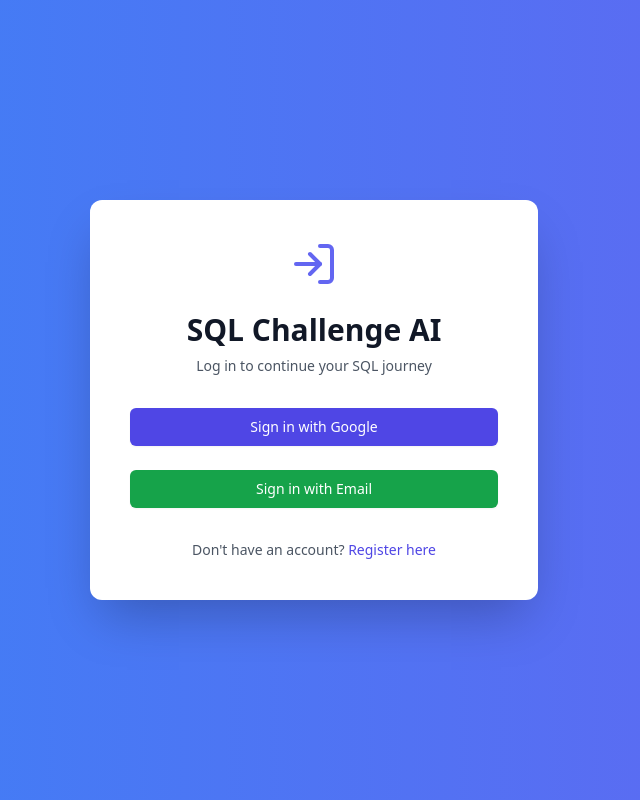
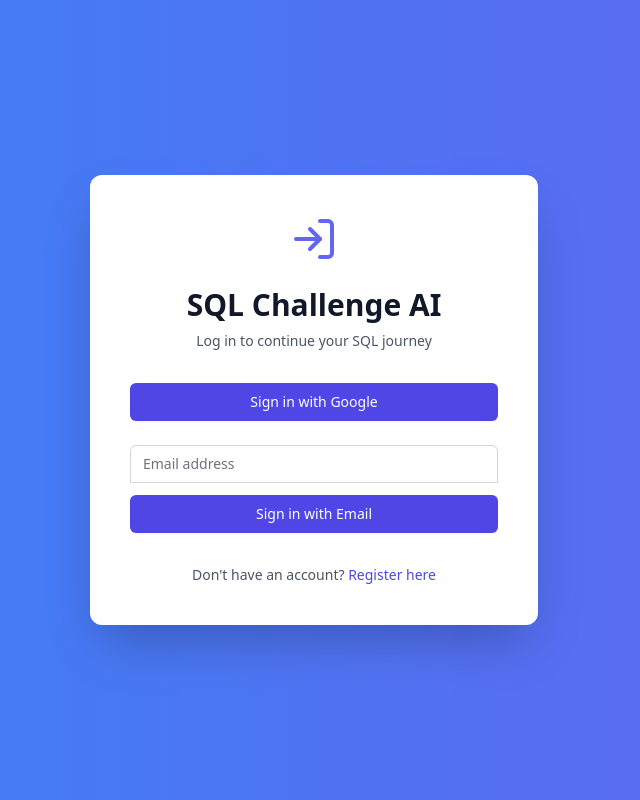
Before and after one commit to jboliv01/sql-tutor-ai, a Next.js app in the folder llm-sql-wrapper-frontend/: page /login in a window 1280 px wide. Shown: the whole page, without its empty margins (326-966 px from the left). Built offline with nearby package versions, Linux system fonts and the light colour scheme; no server answers.

Commit message:
Implement OAuth email auth without sensitive data

```diff
--- /dev/null
+++ b/llm-sql-wrapper-frontend/src/app/LayoutContent.tsx
@@ -0,0 +1,29 @@
+import React from 'react';
+import { usePathname } from 'next/navigation';
+import { useSession } from "next-auth/react";
+import Header from './Header';
+
+export default function LayoutContent({ children }: { children: React.ReactNode }) {
+  const pathname = usePathname();
+  const isAuthPage = pathname === '/login' || pathname === '/register';
+  const { data: session, status } = useSession();
+  const isLoading = status === 'loading';
+  const isAuthenticated = status === 'authenticated';
+
+  console.log('Rendering layout:', { isAuthenticated, isLoading, isAuthPage });
+
+  return (
+    <div className={`min-h-screen flex flex-col ${isAuthPage ? '' : 'bg-gradient-to-br from-blue-50 to-indigo-100'}`}>
+      {!isAuthPage && <Header />}
+      <main className={`flex-grow ${isAuthPage ? '' : 'container mx-auto px-4 py-8'}`}>
+        {isLoading ? (
+          <div className="min-h-screen flex items-center justify-center">
+            <p className="text-xl">Loading...</p>
+          </div>
+        ) : (
+          children
+        )}
+      </main>
+    </div>
+  );
+}
--- /dev/null
+++ b/llm-sql-wrapper-frontend/src/app/api/auth/[...nextauth]/route.ts
@@ -0,0 +1,17 @@
+import NextAuth from 'next-auth';
+import GoogleProvider from 'next-auth/providers/google';
+
+export const authOptions = {
+  providers: [
+    GoogleProvider({
+      clientId: process.env.GOOGLE_CLIENT_ID,
+      clientSecret: process.env.GOOGLE_CLIENT_SECRET,
+    }),
+  ],
+  session: {
+    strategy: 'jwt',
+  },
+};
+
+const handler = NextAuth(authOptions);
+export { handler as GET, handler as POST };
--- a/llm-sql-wrapper-frontend/src/app/api/check-auth/route.ts
+++ b/llm-sql-wrapper-frontend/src/app/api/check-auth/route.ts
@@ -1,3 +1,5 @@
+// llm-sql-wrapper-frontend/src/app/api/check-auth/route.ts
+
 import { NextRequest, NextResponse } from 'next/server';
 
 export async function GET(request: NextRequest) {
--- a/llm-sql-wrapper-frontend/src/app/api/login/route.ts
+++ b/llm-sql-wrapper-frontend/src/app/api/login/route.ts
@@ -1,3 +1,5 @@
+// llm-sql-wrapper-frontend/src/app/api/login/route.ts
+
 import { NextRequest, NextResponse } from 'next/server';
 
 export async function POST(request:NextRequest) {
--- a/llm-sql-wrapper-frontend/src/app/components/Login.tsx
+++ b/llm-sql-wrapper-frontend/src/app/components/Login.tsx
@@ -1,40 +1,29 @@
-'use client';
-
 import { signIn } from 'next-auth/react';
 import { useRouter } from 'next/navigation';
-import { useState, useEffect } from 'react';
+import { useState } from 'react';
 
 export default function Login() {
+  const [email, setEmail] = useState('');
   const [error, setError] = useState('');
   const router = useRouter();
 
-  useEffect(() => {
-    // Check if user is already authenticated
-    const checkAuth = async () => {
-      const res = await fetch('/api/check-auth', { credentials: 'include' });
-      if (res.ok) {
-        router.push('/home');
-      }
-    };
-    checkAuth();
-  }, [router]);
-
   const handleGoogleSignIn = async () => {
     try {
-      const result = await signIn('google', { callbackUrl: '/home' });
-      if (result?.error) {
-        setError(result.error);
-      }
+      await signIn('google', { callbackUrl: '/home' });
     } catch (err) {
       setError('An error occurred. Please try again.');
     }
   };
 
-  const handleEmailSignIn = async () => {
+  const handleEmailSignIn = async (e) => {
+    e.preventDefault();
     try {
-      const result = await signIn('email', { callbackUrl: '/home' });
+      const result = await signIn('email', { email, callbackUrl: '/home', redirect: false });
       if (result?.error) {
         setError(result.error);
+      } else {
+        // Handle successful email sign-in
+        router.push('/home');
       }
     } catch (err) {
       setError('An error occurred. Please try again.');
@@ -42,28 +31,30 @@ export default function Login() {
   };
 
   return (
-    <div className="min-h-fit flex items-center justify-center bg-gray-50 py-12 px-4 sm:px-6 lg:px-8">
-      <div className="max-w-md w-full space-y-8">
-        <div>
-          <h2 className="mt-6 text-center text-3xl font-extrabold text-gray-900">Sign in to your account</h2>
-        </div>
-        <div className="mt-8 space-y-6">
+    <div className="space-y-6">
       <button
         onClick={handleGoogleSignIn}
-            className="group relative w-full flex justify-center py-2 px-4 border border-transparent text-sm font-medium rounded-md text-white bg-red-600 hover:bg-red-700 focus:outline-none focus:ring-2 focus:ring-offset-2 focus:ring-red-500"
+        className="w-full flex justify-center py-2 px-4 border border-transparent rounded-md shadow-sm text-sm font-medium text-white bg-indigo-600 hover:bg-indigo-700 focus:outline-none focus:ring-2 focus:ring-offset-2 focus:ring-indigo-500"
       >
         Sign in with Google
       </button>
+      <form onSubmit={handleEmailSignIn}>
+        <input
+          type="email"
+          value={email}
+          onChange={(e) => setEmail(e.target.value)}
+          placeholder="Email address"
+          required
+          className="appearance-none rounded-none relative block w-full px-3 py-2 border border-gray-300 placeholder-gray-500 text-gray-900 rounded-t-md focus:outline-none focus:ring-indigo-500 focus:border-indigo-500 focus:z-10 sm:text-sm"
+        />
         <button
-            onClick={handleEmailSignIn}
-            className="group relative w-full flex justify-center py-2 px-4 border border-transparent text-sm font-medium rounded-md text-white bg-blue-600 hover:bg-blue-700 focus:outline-none focus:ring-2 focus:ring-offset-2 focus:ring-blue-500"
+          type="submit"
+          className="mt-3 w-full flex justify-center py-2 px-4 border border-transparent rounded-md shadow-sm text-sm font-medium text-white bg-indigo-600 hover:bg-indigo-700 focus:outline-none focus:ring-2 focus:ring-offset-2 focus:ring-indigo-500"
         >
           Sign in with Email
         </button>
-        </div>
-
+      </form>
       {error && <div className="text-red-500 text-sm">{error}</div>}
-      </div>
     </div>
   );
 }
--- a/llm-sql-wrapper-frontend/src/app/layout.tsx
+++ b/llm-sql-wrapper-frontend/src/app/layout.tsx
@@ -1,33 +1,17 @@
 'use client';
 
 import React from 'react';
-import { usePathname } from 'next/navigation';
-import { useAuth } from './hooks/useAuth';
-import Header from './Header';
+import { SessionProvider } from "next-auth/react";
+import LayoutContent from './LayoutContent';
 import "./globals.css";
 
 export default function RootLayout({ children }: { children: React.ReactNode }) {
-  const pathname = usePathname();
-  const isAuthPage = pathname === '/login' || pathname === '/register';
-  const { isAuthenticated, isLoading } = useAuth();
-
-  console.log('Rendering layout:', { isAuthenticated, isLoading, isAuthPage });
-
   return (
     <html lang="en">
       <body>
-        <div className={`min-h-screen flex flex-col ${isAuthPage ? '' : 'bg-gradient-to-br from-blue-50 to-indigo-100'}`}>
-          {!isAuthPage && <Header />}
-          <main className={`flex-grow ${isAuthPage ? '' : 'container mx-auto px-4 py-8'}`}>
-            {isLoading ? (
-              <div className="min-h-screen flex items-center justify-center">
-                <p className="text-xl">Loading...</p>
-              </div>
-            ) : (
-              children
-            )}
-          </main>
-        </div>
+        <SessionProvider>
+          <LayoutContent>{children}</LayoutContent>
+        </SessionProvider>
       </body>
     </html>
   );
--- a/llm-sql-wrapper-frontend/src/app/login/page.tsx
+++ b/llm-sql-wrapper-frontend/src/app/login/page.tsx
@@ -1,19 +1,11 @@
 'use client';
 import React from 'react';
 import Link from 'next/link';
-import { signIn } from 'next-auth/react';
+import Login from '../components/Login';
 import { LogIn } from 'lucide-react';
 import "../globals.css";
 
 const LoginPage: React.FC = () => {
-  const handleGoogleLogin = () => {
-    signIn('google', { callbackUrl: '/home' });
-  };
-
-  const handleEmailLogin = () => {
-    signIn('email', { callbackUrl: '/home' });
-  };
-
   return (
     <div className="min-h-screen flex items-center justify-center bg-gradient-to-r from-blue-500 to-indigo-500 py-12 px-4 sm:px-6 lg:px-8">
       <div className="max-w-md w-full space-y-8 bg-white p-10 rounded-xl shadow-2xl">
@@ -28,20 +20,7 @@ const LoginPage: React.FC = () => {
             Log in to continue your SQL journey
           </p>
         </div>
-        <div className="mt-8 space-y-6">
-          <button
-            onClick={handleGoogleLogin}
-            className="w-full flex justify-center py-2 px-4 border border-transparent rounded-md shadow-sm text-sm font-medium text-white bg-indigo-600 hover:bg-indigo-700 focus:outline-none focus:ring-2 focus:ring-offset-2 focus:ring-indigo-500"
-          >
-            Sign in with Google
-          </button>
-          <button
-            onClick={handleEmailLogin}
-            className="w-full flex justify-center py-2 px-4 border border-transparent rounded-md shadow-sm text-sm font-medium text-white bg-green-600 hover:bg-green-700 focus:outline-none focus:ring-2 focus:ring-offset-2 focus:ring-green-500"
-          >
-            Sign in with Email
-          </button>
-        </div>
+        <Login />
         <div className="text-center">
           <p className="mt-2 text-sm text-gray-600">
             Don't have an account?{' '}
--- a/llm-sql-wrapper-frontend/tsconfig.json
+++ b/llm-sql-wrapper-frontend/tsconfig.json
@@ -33,7 +33,7 @@
     "**/*.tsx",
     ".next/types/**/*.ts",
     "./.next/types/**/*.ts"
-  ],
+, "src/app/api/auth/[...nextauth].js"  ],
   "exclude": [
     "node_modules"
   ]
```
Also changed, not shown: 2 other files (tests, documents, lock files or other folders). Lines whose indentation alone changed are shown as unchanged.
